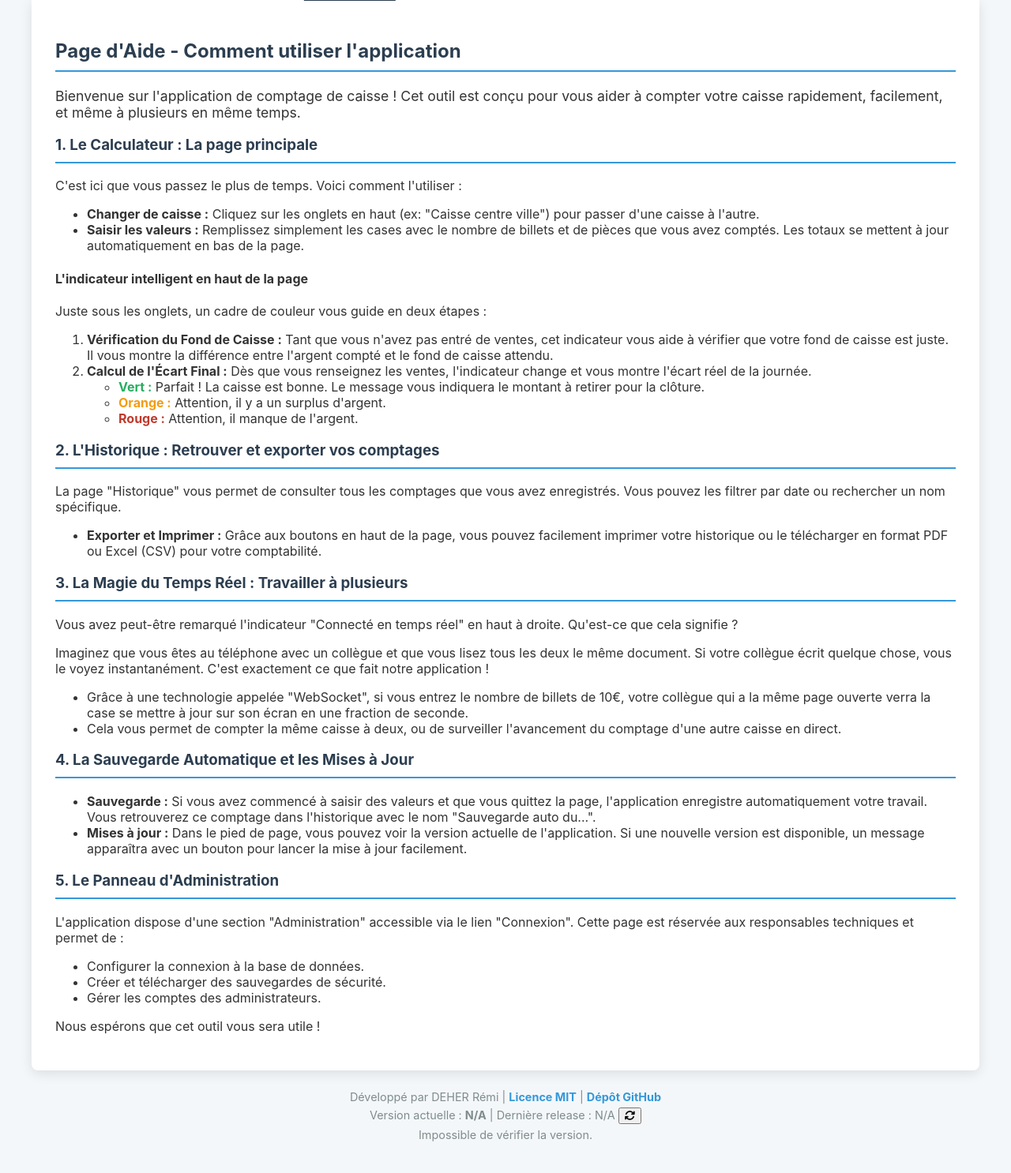
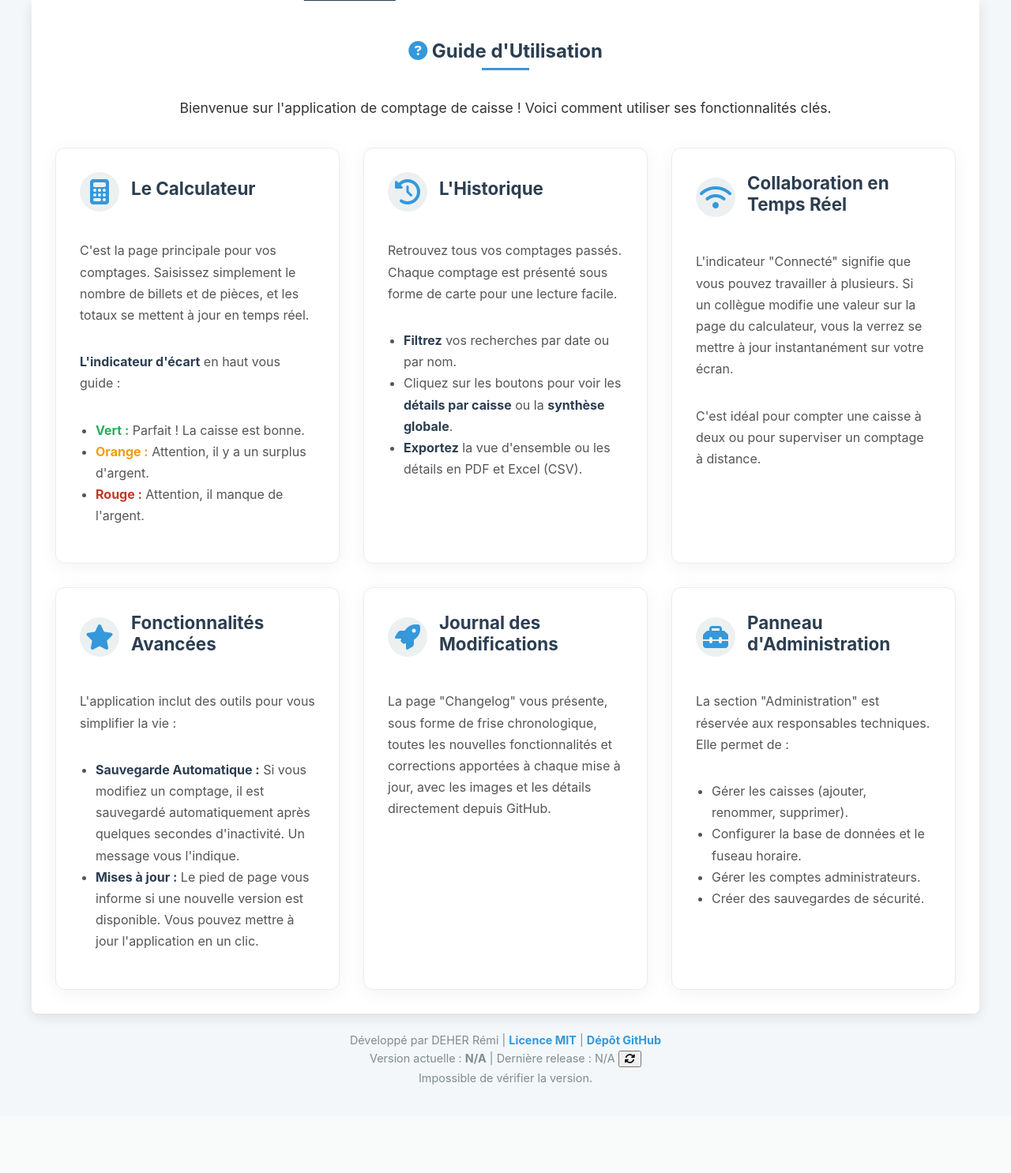
Before and after one commit to remi-deher/logiciel-comptage-caisse, a PHP site: page /templates/aide.php in a window 1280 px wide. Shown: the part 79-1565 px from the top of the page at 79% size. After the commit the page ends 1453 px from the top, so only its background shows below. Run offline with PHP 8.4, Linux system fonts and the light colour scheme; some libraries are stand-ins or nearby versions.

Commit message:
Refont de la page aide

```diff
--- /dev/null
+++ b/public/css/aide.css
@@ -0,0 +1,81 @@
+/* ==========================================================================
+   public/css/aide.css
+   ========================================================================== */
+
+.help-header {
+    text-align: center;
+    margin-bottom: 40px;
+}
+
+.help-header h2 {
+    border-bottom: none;
+    display: inline-block;
+    position: relative;
+    padding-bottom: 10px;
+}
+
+.help-header h2::after {
+    content: '';
+    position: absolute;
+    bottom: 0;
+    left: 50%;
+    transform: translateX(-50%);
+    width: 60px;
+    height: 3px;
+    background-color: #3498db;
+}
+
+.help-grid {
+    display: grid;
+    grid-template-columns: repeat(auto-fit, minmax(320px, 1fr));
+    gap: 30px;
+}
+
+.help-card {
+    background-color: #fff;
+    border: 1px solid #e9ecef;
+    border-radius: 12px;
+    box-shadow: 0 4px 25px rgba(0,0,0,0.05);
+    padding: 30px;
+    display: flex;
+    flex-direction: column;
+}
+
+.help-card-header {
+    display: flex;
+    align-items: center;
+    gap: 15px;
+    margin-bottom: 20px;
+}
+
+.help-card-icon {
+    font-size: 2em;
+    color: #3498db;
+    width: 50px;
+    height: 50px;
+    flex-shrink: 0;
+    display: flex;
+    align-items: center;
+    justify-content: center;
+    background-color: #ecf0f1;
+    border-radius: 50%;
+}
+
+.help-card-header h3 {
+    margin: 0;
+    border: none;
+    font-size: 1.4em;
+}
+
+.help-card p, .help-card ul, .help-card ol {
+    line-height: 1.7;
+    color: #555;
+}
+
+.help-card ul, .help-card ol {
+    padding-left: 20px;
+}
+
+.help-card strong {
+    color: #2c3e50;
+}
--- a/public/css/historique.css
+++ b/public/css/historique.css
@@ -144,8 +144,9 @@
 
 .modal-header {
     display: flex;
-    justify-content: space-between;
+    justify-content: flex-start; /* MODIFIÉ: Aligne les éléments au début */
     align-items: center;
+    gap: 20px; /* AJOUTÉ: Crée un espace entre le titre et les boutons */
     border-bottom: 1px solid #e9ecef;
     padding-bottom: 15px;
     margin-bottom: 15px;
--- a/templates/aide.php
+++ b/templates/aide.php
@@ -1,66 +1,94 @@
 <?php
 // templates/aide.php
 
-$page_css = ''; // Pas de CSS spécifique pour cette page
+$page_css = 'aide.css'; // On lie la nouvelle feuille de style
 require 'partials/header.php';
 require 'partials/navbar.php';
 ?>
 
 <div class="container">
-    <h2>Page d'Aide - Comment utiliser l'application</h2>
+    <div class="help-header">
+        <h2><i class="fa-solid fa-circle-question" style="color: #3498db;"></i> Guide d'Utilisation</h2>
+        <p style="font-size: 1.1em;">Bienvenue sur l'application de comptage de caisse ! Voici comment utiliser ses fonctionnalités clés.</p>
+    </div>
 
-    <p style="font-size: 1.1em;">Bienvenue sur l'application de comptage de caisse ! Cet outil est conçu pour vous aider à compter votre caisse rapidement, facilement, et même à plusieurs en même temps.</p>
-
-    <h3>1. Le Calculateur : La page principale</h3>
-    <p>C'est ici que vous passez le plus de temps. Voici comment l'utiliser :</p>
-    <ul>
-        <li><strong>Changer de caisse :</strong> Cliquez sur les onglets en haut (ex: "Caisse centre ville") pour passer d'une caisse à l'autre.</li>
-        <li><strong>Saisir les valeurs :</strong> Remplissez simplement les cases avec le nombre de billets et de pièces que vous avez comptés. Les totaux se mettent à jour automatiquement en bas de la page.</li>
-    </ul>
-
-    <h4>L'indicateur intelligent en haut de la page</h4>
-    <p>Juste sous les onglets, un cadre de couleur vous guide en deux étapes :</p>
-    <ol>
-        <li><strong>Vérification du Fond de Caisse :</strong> Tant que vous n'avez pas entré de ventes, cet indicateur vous aide à vérifier que votre fond de caisse est juste. Il vous montre la différence entre l'argent compté et le fond de caisse attendu.</li>
-        <li><strong>Calcul de l'Écart Final :</strong> Dès que vous renseignez les ventes, l'indicateur change et vous montre l'écart réel de la journée.
+    <div class="help-grid">
+        <!-- Carte Calculateur -->
+        <div class="help-card">
+            <div class="help-card-header">
+                <div class="help-card-icon"><i class="fa-solid fa-calculator"></i></div>
+                <h3>Le Calculateur</h3>
+            </div>
+            <p>C'est la page principale pour vos comptages. Saisissez simplement le nombre de billets et de pièces, et les totaux se mettent à jour en temps réel.</p>
+            <p><strong>L'indicateur d'écart</strong> en haut vous guide :</p>
             <ul>
-                <li><strong style="color: #27ae60;">Vert :</strong> Parfait ! La caisse est bonne. Le message vous indiquera le montant à retirer pour la clôture.</li>
+                <li><strong style="color: #27ae60;">Vert :</strong> Parfait ! La caisse est bonne.</li>
                 <li><strong style="color: #f39c12;">Orange :</strong> Attention, il y a un surplus d'argent.</li>
                 <li><strong style="color: #c0392b;">Rouge :</strong> Attention, il manque de l'argent.</li>
             </ul>
-        </li>
-    </ol>
+        </div>
 
-    <h3>2. L'Historique : Retrouver et exporter vos comptages</h3>
-    <p>La page "Historique" vous permet de consulter tous les comptages que vous avez enregistrés. Vous pouvez les filtrer par date ou rechercher un nom spécifique.</p>
-    <ul>
-        <li><strong>Exporter et Imprimer :</strong> Grâce aux boutons en haut de la page, vous pouvez facilement imprimer votre historique ou le télécharger en format PDF ou Excel (CSV) pour votre comptabilité.</li>
-    </ul>
+        <!-- Carte Historique -->
+        <div class="help-card">
+            <div class="help-card-header">
+                <div class="help-card-icon"><i class="fa-solid fa-history"></i></div>
+                <h3>L'Historique</h3>
+            </div>
+            <p>Retrouvez tous vos comptages passés. Chaque comptage est présenté sous forme de carte pour une lecture facile.</p>
+            <ul>
+                <li><strong>Filtrez</strong> vos recherches par date ou par nom.</li>
+                <li>Cliquez sur les boutons pour voir les <strong>détails par caisse</strong> ou la <strong>synthèse globale</strong>.</li>
+                <li><strong>Exportez</strong> la vue d'ensemble ou les détails en PDF et Excel (CSV).</li>
+            </ul>
+        </div>
 
-    <h3>3. La Magie du Temps Réel : Travailler à plusieurs</h3>
-    <p>Vous avez peut-être remarqué l'indicateur "Connecté en temps réel" en haut à droite. Qu'est-ce que cela signifie ?</p>
-    <p>Imaginez que vous êtes au téléphone avec un collègue et que vous lisez tous les deux le même document. Si votre collègue écrit quelque chose, vous le voyez instantanément. C'est exactement ce que fait notre application !</p>
-    <ul>
-        <li>Grâce à une technologie appelée "WebSocket", si vous entrez le nombre de billets de 10€, votre collègue qui a la même page ouverte verra la case se mettre à jour sur son écran en une fraction de seconde.</li>
-        <li>Cela vous permet de compter la même caisse à deux, ou de surveiller l'avancement du comptage d'une autre caisse en direct.</li>
-    </ul>
+        <!-- Carte Temps Réel -->
+        <div class="help-card">
+            <div class="help-card-header">
+                <div class="help-card-icon"><i class="fa-solid fa-wifi"></i></div>
+                <h3>Collaboration en Temps Réel</h3>
+            </div>
+            <p>L'indicateur "Connecté" signifie que vous pouvez travailler à plusieurs. Si un collègue modifie une valeur sur la page du calculateur, vous la verrez se mettre à jour instantanément sur votre écran.</p>
+            <p>C'est idéal pour compter une caisse à deux ou pour superviser un comptage à distance.</p>
+        </div>
 
-    <h3>4. La Sauvegarde Automatique et les Mises à Jour</h3>
-    <ul>
-        <li><strong>Sauvegarde :</strong> Si vous avez commencé à saisir des valeurs et que vous quittez la page, l'application enregistre automatiquement votre travail. Vous retrouverez ce comptage dans l'historique avec le nom "Sauvegarde auto du...".</li>
-        <li><strong>Mises à jour :</strong> Dans le pied de page, vous pouvez voir la version actuelle de l'application. Si une nouvelle version est disponible, un message apparaîtra avec un bouton pour lancer la mise à jour facilement.</li>
-    </ul>
+        <!-- Carte Fonctionnalités Avancées -->
+        <div class="help-card">
+            <div class="help-card-header">
+                <div class="help-card-icon"><i class="fa-solid fa-star"></i></div>
+                <h3>Fonctionnalités Avancées</h3>
+            </div>
+            <p>L'application inclut des outils pour vous simplifier la vie :</p>
+            <ul>
+                <li><strong>Sauvegarde Automatique :</strong> Si vous modifiez un comptage, il est sauvegardé automatiquement après quelques secondes d'inactivité. Un message vous l'indique.</li>
+                <li><strong>Mises à jour :</strong> Le pied de page vous informe si une nouvelle version est disponible. Vous pouvez mettre à jour l'application en un clic.</li>
+            </ul>
+        </div>
 
-    <h3>5. Le Panneau d'Administration</h3>
-    <p>L'application dispose d'une section "Administration" accessible via le lien "Connexion". Cette page est réservée aux responsables techniques et permet de :</p>
-    <ul>
-        <li>Configurer la connexion à la base de données.</li>
-        <li>Créer et télécharger des sauvegardes de sécurité.</li>
-        <li>Gérer les comptes des administrateurs.</li>
-    </ul>
+        <!-- Carte Changelog -->
+        <div class="help-card">
+            <div class="help-card-header">
+                <div class="help-card-icon"><i class="fa-solid fa-rocket"></i></div>
+                <h3>Journal des Modifications</h3>
+            </div>
+            <p>La page "Changelog" vous présente, sous forme de frise chronologique, toutes les nouvelles fonctionnalités et corrections apportées à chaque mise à jour, avec les images et les détails directement depuis GitHub.</p>
+        </div>
 
-    <p>Nous espérons que cet outil vous sera utile !</p>
-
+        <!-- Carte Administration -->
+        <div class="help-card">
+            <div class="help-card-header">
+                <div class="help-card-icon"><i class="fa-solid fa-toolbox"></i></div>
+                <h3>Panneau d'Administration</h3>
+            </div>
+            <p>La section "Administration" est réservée aux responsables techniques. Elle permet de :</p>
+            <ul>
+                <li>Gérer les caisses (ajouter, renommer, supprimer).</li>
+                <li>Configurer la base de données et le fuseau horaire.</li>
+                <li>Gérer les comptes administrateurs.</li>
+                <li>Créer des sauvegardes de sécurité.</li>
+            </ul>
+        </div>
+    </div>
 </div>
 
 <?php
```
Also changed, not shown: public/js/app.js, 1 other file.
